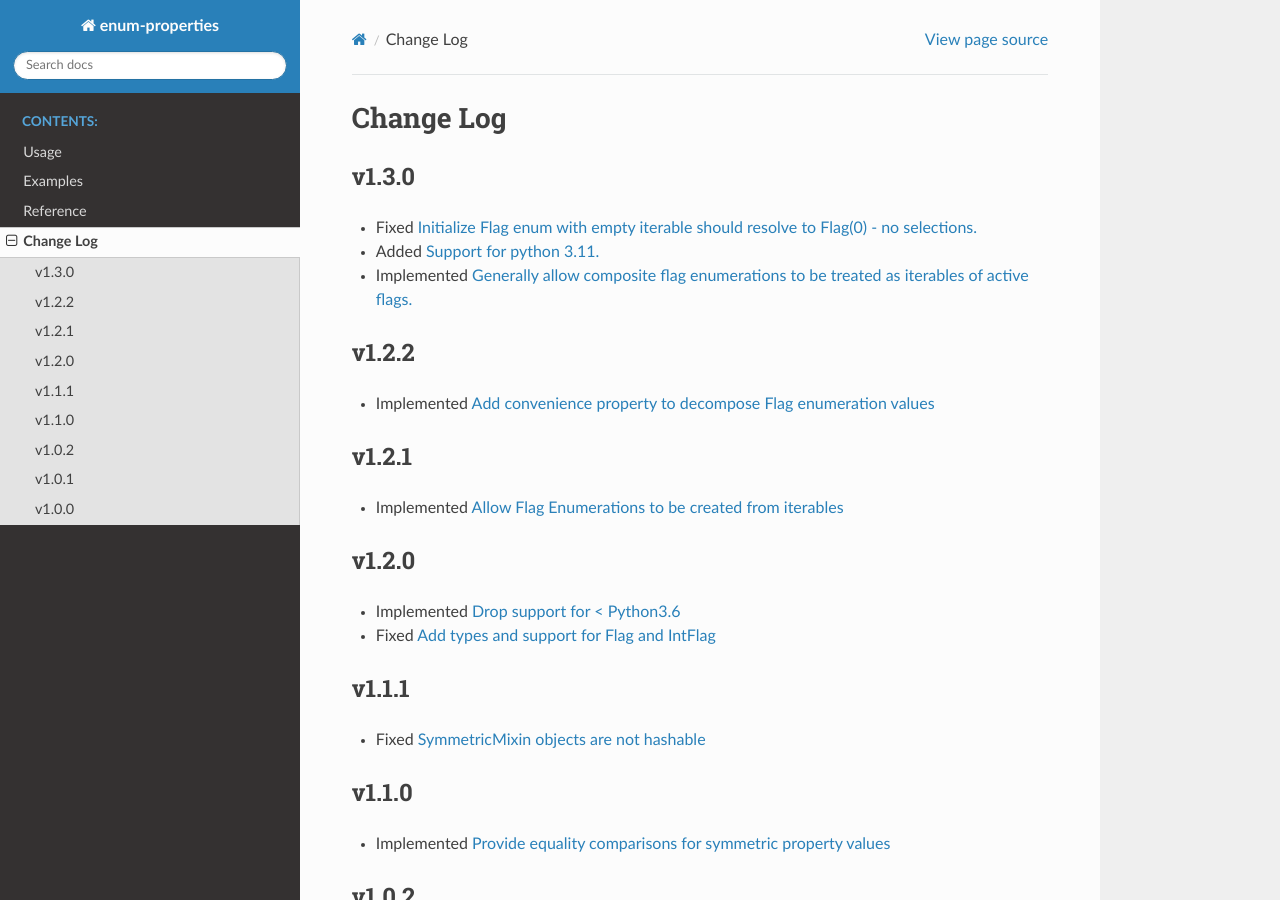
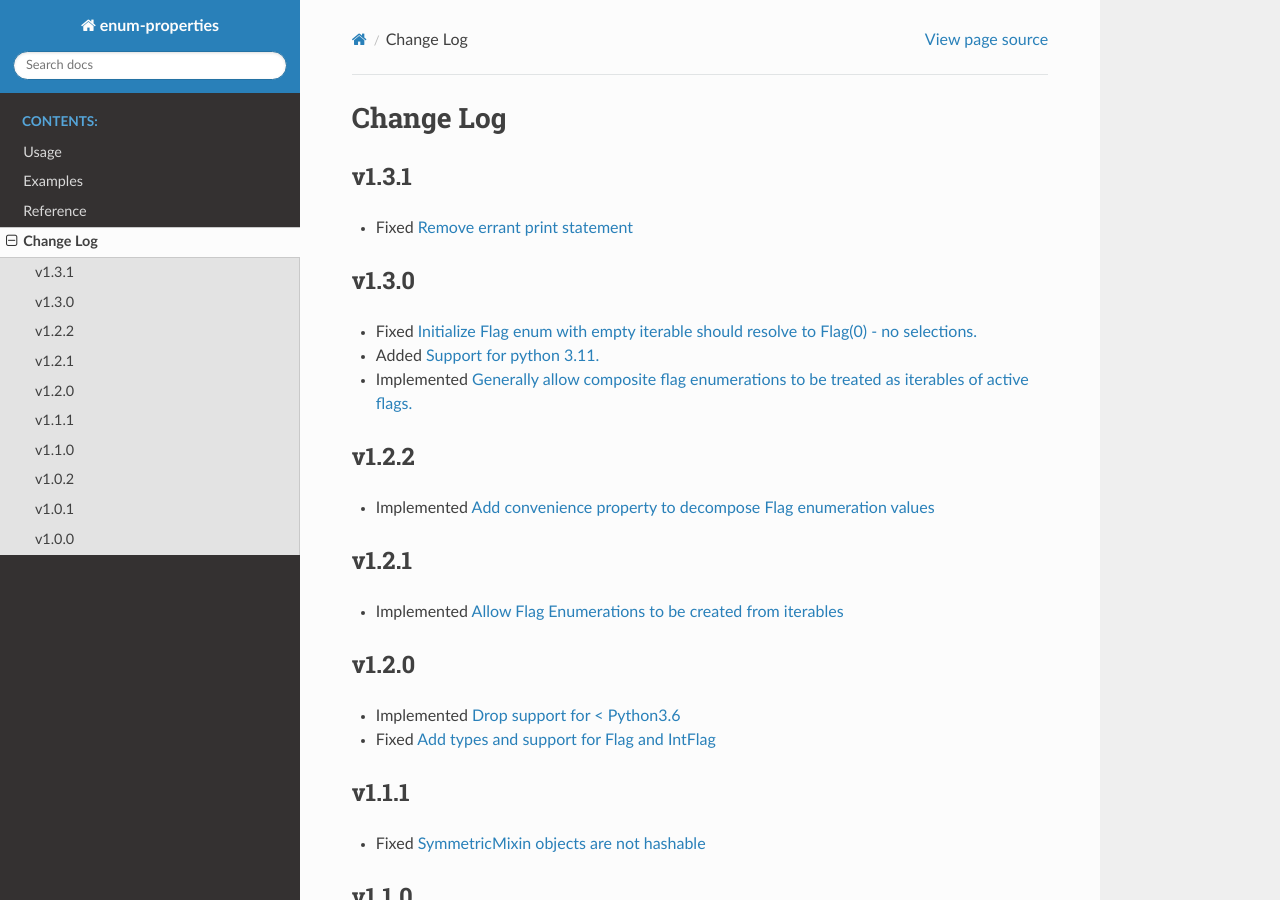
Before and after one commit to bckohan/enum-properties, a Sphinx documentation site: the page built from doc/source/changelog.rst, in a window 1280 px wide and 900 px high. Built offline with Sphinx 7.4.7 and the Read the Docs theme 2.0.0, drawn with Linux system fonts in a browser that asks for light colours.

Commit message:
changelog update

```diff
--- a/doc/source/changelog.rst
+++ b/doc/source/changelog.rst
@@ -1,6 +1,12 @@
 ==========
 Change Log
 ==========
+
+v1.3.1
+======
+
+* Fixed `Remove errant print statement <https://github.com/bckohan/enum-properties/issues/20>`_
+
 
 v1.3.0
 ======
```
